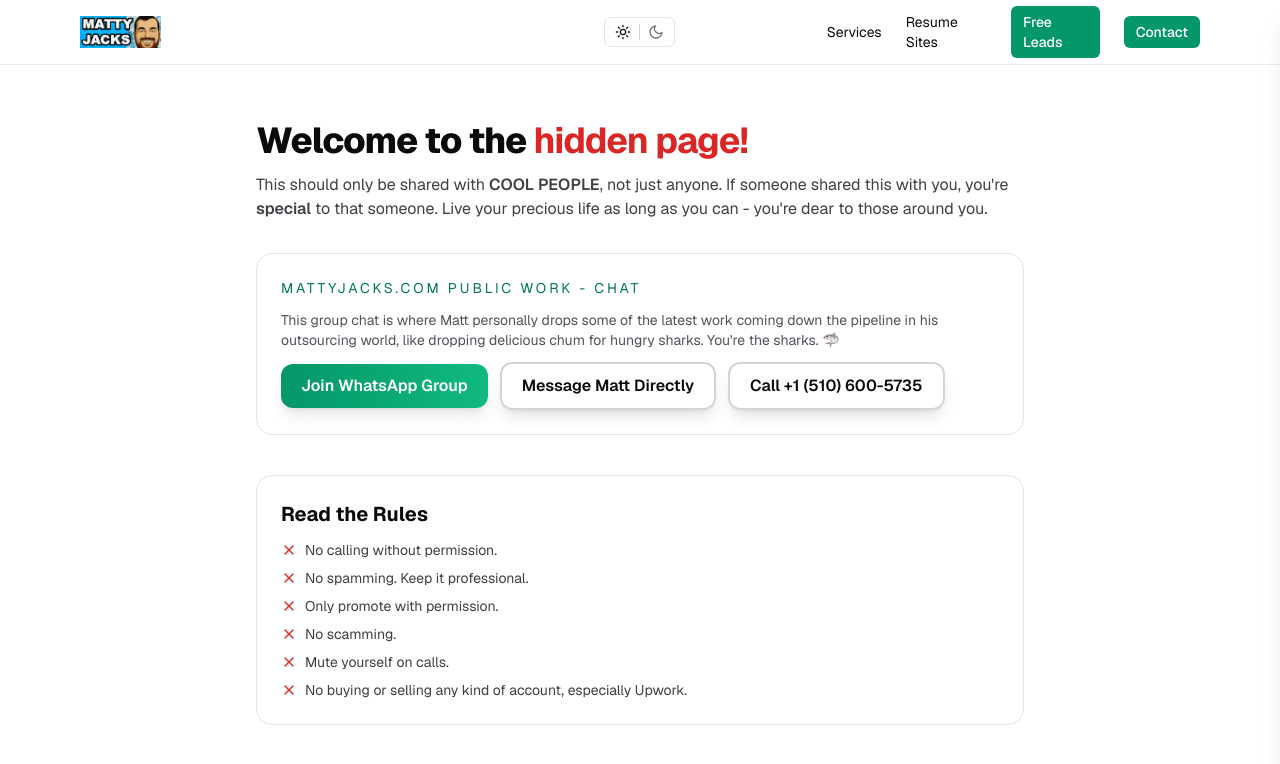
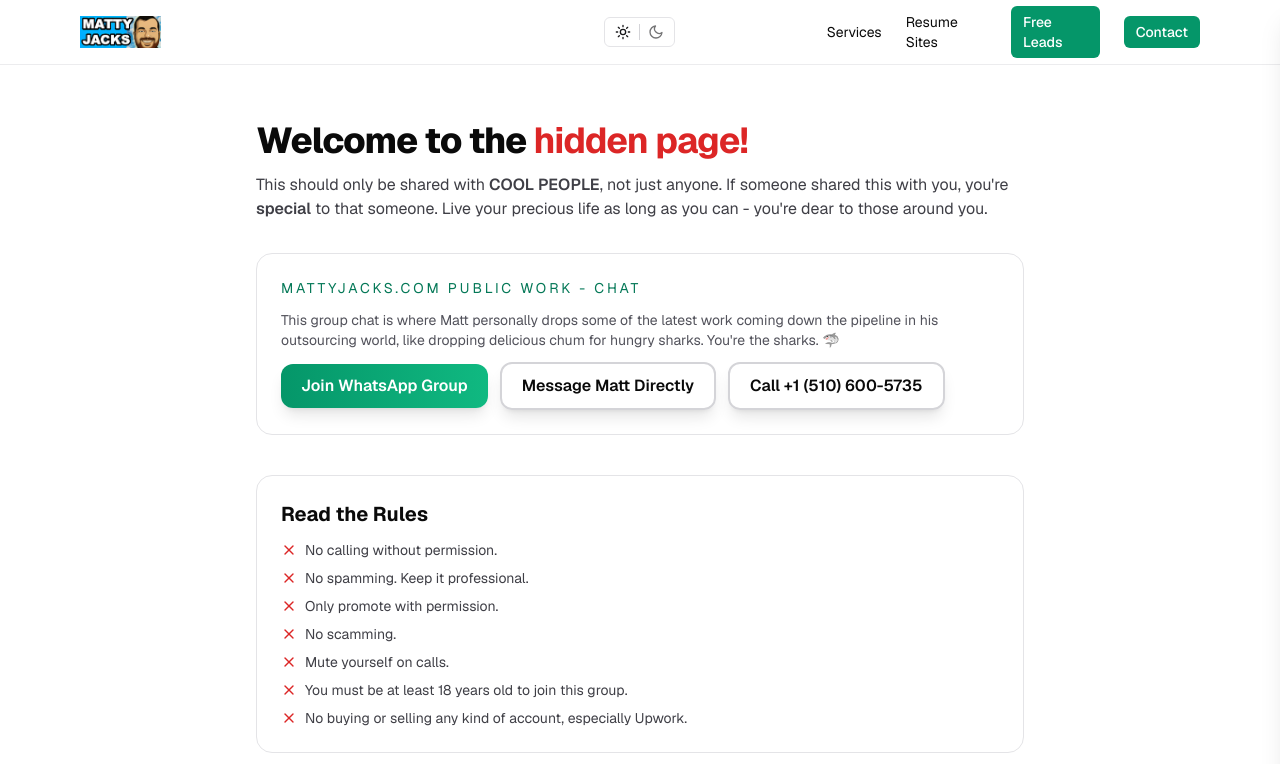
Before and after one commit to mattyjacks/website, a Next.js app in the folder mattyjacks7/: page /whatsapp in a window 1280 px wide. Shown: the top 764 px of the page. Built offline with nearby package versions, Linux system fonts and the light colour scheme; no server answers.

Commit message:
Updated Rules

```diff
--- a/mattyjacks7/app/whatsapp/page.tsx
+++ b/mattyjacks7/app/whatsapp/page.tsx
@@ -97,6 +97,10 @@ export default function WhatsAppPage() {
             </li>
             <li className="flex items-start gap-2">
               <X className="w-4 h-4 text-red-600 dark:text-red-400 flex-shrink-0 mt-0.5" />
+              <span>You must be at least 18 years old to join this group.</span>
+            </li>
+            <li className="flex items-start gap-2">
+              <X className="w-4 h-4 text-red-600 dark:text-red-400 flex-shrink-0 mt-0.5" />
               <span>No buying or selling any kind of account, especially Upwork.</span>
             </li>
           </ul>
```
